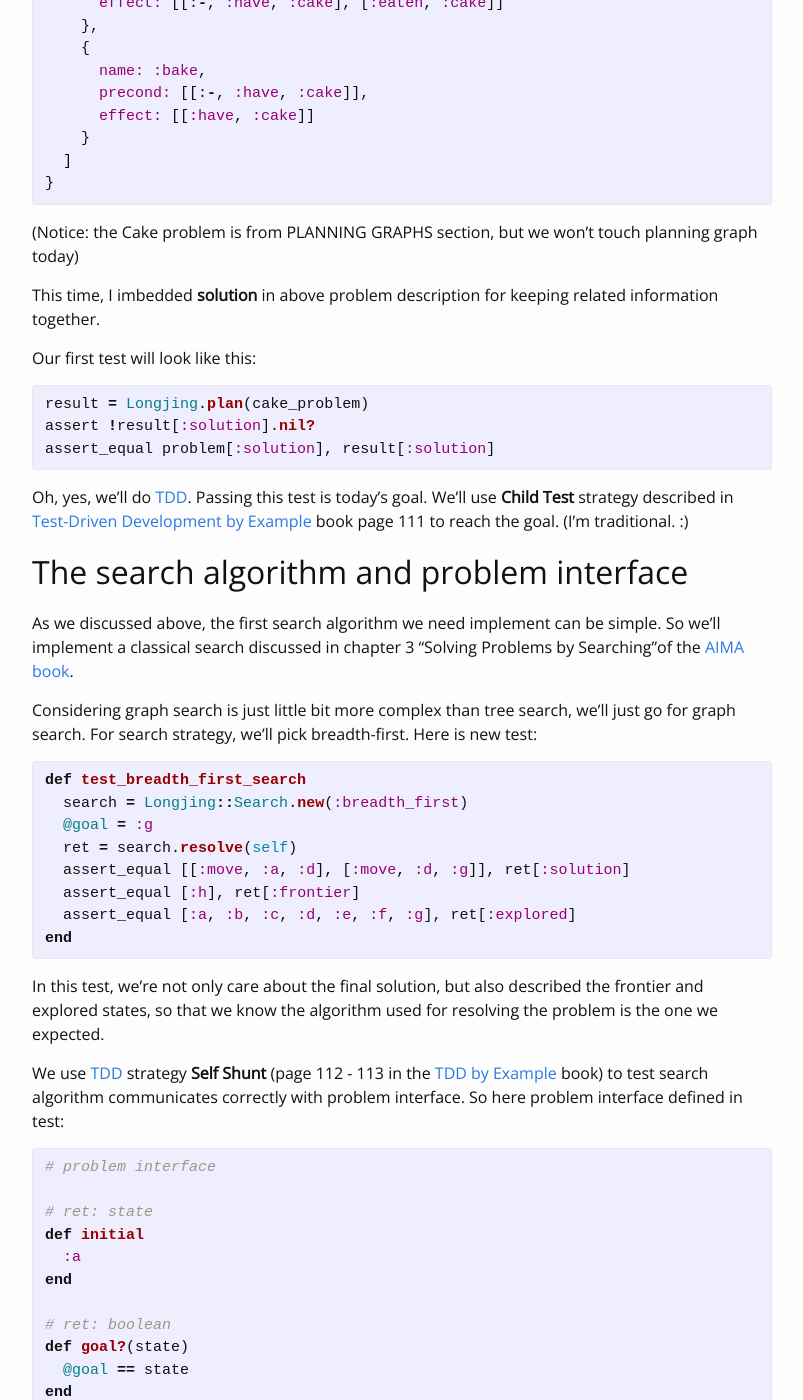
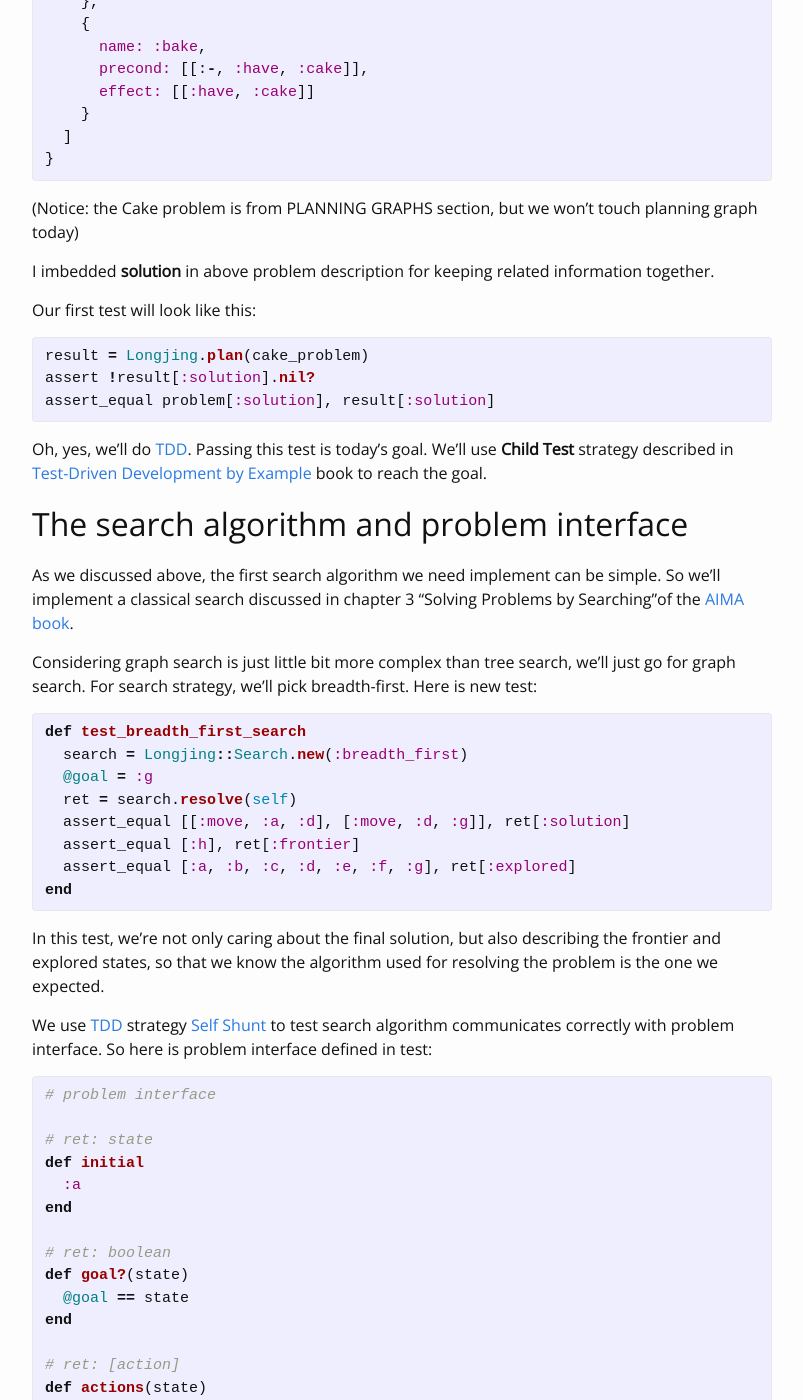
Before and after one commit to xli/xli.github.io, a Jekyll site: the page built from _posts/2015-06-28-classical-planning-2-tdd-a-minimum-pddl-planner.md, in a window 1280 px wide and 1400 px high, scrolled down 1000 px. Shown: the whole window, without its empty margins (238-1041 px from the left). Built offline with Jekyll 4.4.1, drawn with Linux system fonts in a browser that asks for light colours; some of the changed text lies outside the part shown.

Commit message:
update classical planning #2: inline code style, some code examples, English grammar

```diff
--- a/_posts/2015-06-28-classical-planning-2-tdd-a-minimum-pddl-planner.md
+++ b/_posts/2015-06-28-classical-planning-2-tdd-a-minimum-pddl-planner.md
@@ -22,15 +22,15 @@
 
 <!--more-->
 
-To get the decomposed problems start, we choose a relatively simple problem that fits the following conditions:
+Then, we choose a relatively simple problem that fits the following conditions:
 
 1. It has small search space, so that we can start with a simple search algorithm.
 2. It is a propositional planning problem, which has no variables
    defined in the action, so that we can start with a simplified
    version of [PDDL].
 
-Considering all problem examples in the [AIMA book] (Artificial
-Intelligence: A Modern Approach), the Cake problem seems a good fit.
+Considering all problem examples in the [Artificial
+Intelligence: A Modern Approach][AIMA book] (AIMA) book, the Cake problem seems a good fit.
 Here is the problem description:
 {% highlight ruby %}
 
@@ -56,7 +56,7 @@
 
 (Notice: the Cake problem is from PLANNING GRAPHS section, but we won't touch planning graph today)
 
-This time, I imbedded **solution** in above problem description for
+I imbedded **solution** in above problem description for
 keeping related information together.
 
 Our first test will look like this:
@@ -71,8 +71,8 @@
 
 Oh, yes, we'll do [TDD]. Passing this test is today's goal. We'll use
 **Child Test** strategy described in
-[Test-Driven Development by Example][TDD by Example] book page 111 to
-reach the goal. (I'm traditional. :)
+[Test-Driven Development by Example][TDD by Example] book to
+reach the goal.
 
 The search algorithm and problem interface
 ------------------------------------------
@@ -99,13 +99,12 @@
 
 {% endhighlight %}
 
-In this test, we're not only care about the final solution, but also
-described the frontier and explored states, so that we know the
+In this test, we're not only caring about the final solution, but also
+describing the frontier and explored states, so that we know the
 algorithm used for resolving the problem is the one we expected.
 
-We use [TDD] strategy **Self Shunt** (page 112 - 113 in the
-[TDD by Example] book) to test search algorithm communicates correctly
-with problem interface. So here problem interface defined in test:
+We use [TDD] strategy [Self Shunt] to test search algorithm communicates correctly
+with problem interface. So here is problem interface defined in test:
 
 {% highlight ruby %}
 # problem interface
@@ -238,9 +237,9 @@
 end
 {% endhighlight %}
 
-(Notice here **[:have, :cake]** is just one part of whole state. We
+(Notice here `[:have, :cake]` is just one part of whole state. We
 simply use an Array to represent a state, so a state only contains
-**[:have, :cake]** is **[[:have, :cake]]**.)
+`[:have, :cake]` is `[[:have, :cake]]`.)
 
 Implementation:
 
```
Also changed, not shown: other parts of _posts/2015-06-28-classical-planning-2-tdd-a-minimum-pddl-planner.md (+34 -33 lines).
